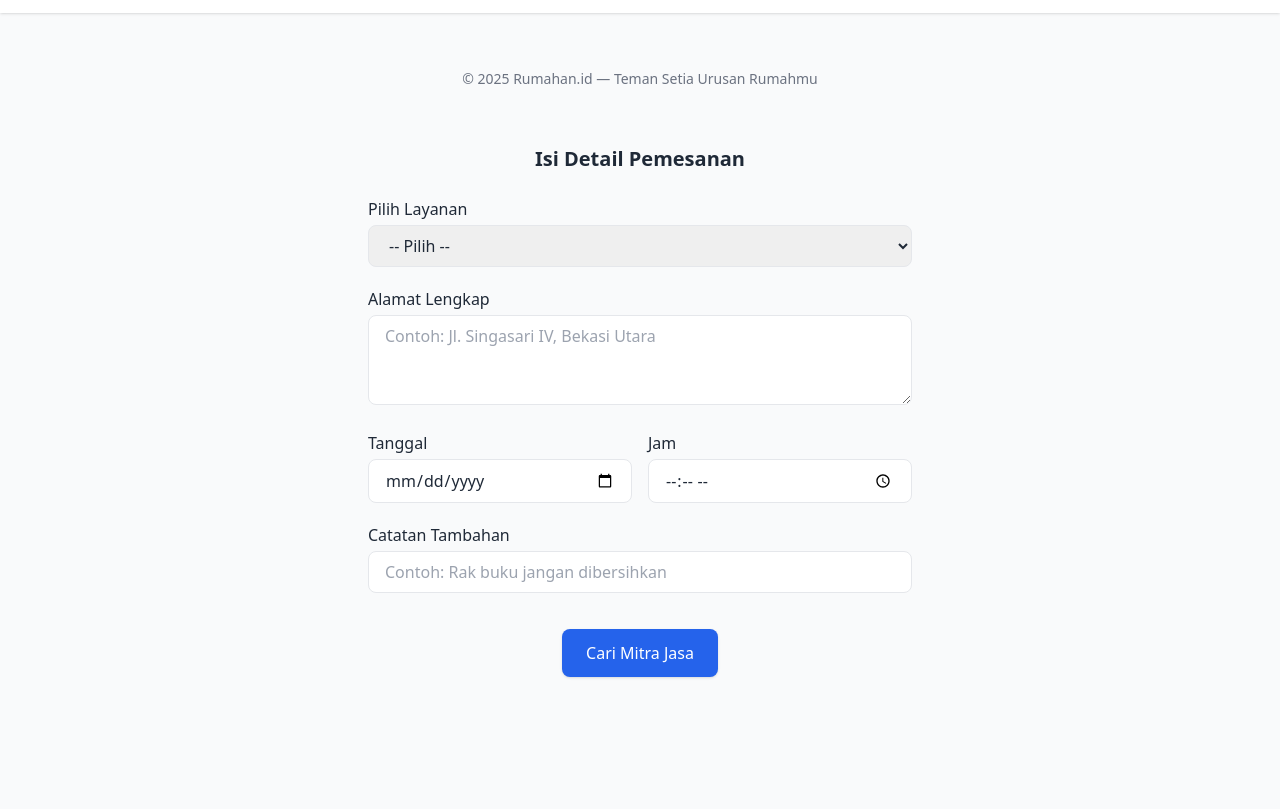
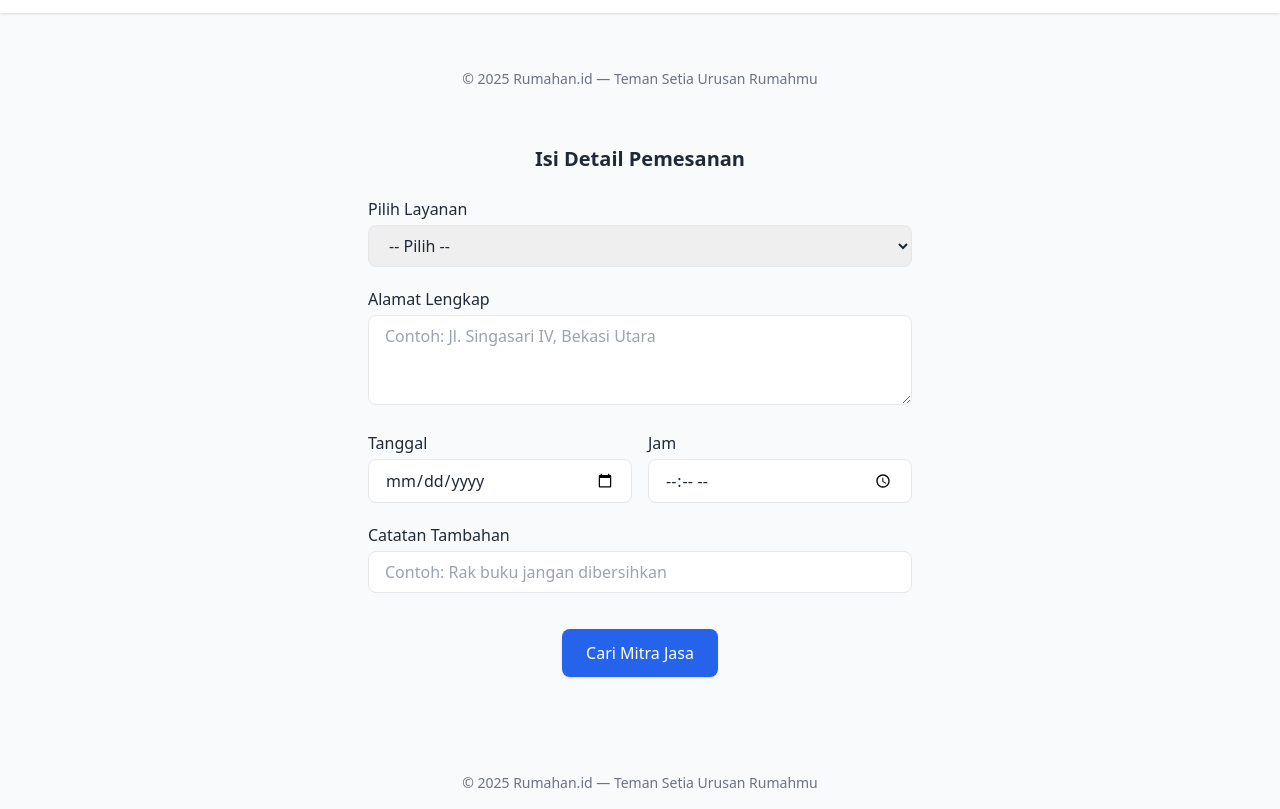
Before and after one commit to dzikriirsyal2904/Rumahan.id, a plain HTML site: page order.html in a window 1280 px wide. Shown: the part 51-860 px from the top of the page. Before the commit the page ends 800 px from the top, so only its background shows below. Drawn offline with nearby package versions, Linux system fonts and the light colour scheme.

Commit message:
update versi footer, dan tambahan folder

```diff
--- a/order.html
+++ b/order.html
@@ -65,5 +65,10 @@
       </div>
     </form>
   </main>
+
+  <footer class="text-center text-sm text-gray-500 mt-10 py-4">
+    &copy; 2025 Rumahan.id — Teman Setia Urusan Rumahmu
+  </footer>
+
 </body>
 </html>
```
Also changed, not shown: index.html (+5 -3 lines), mitra.html (+5 -0 lines), pembayaran.html (+5 -0 lines).
